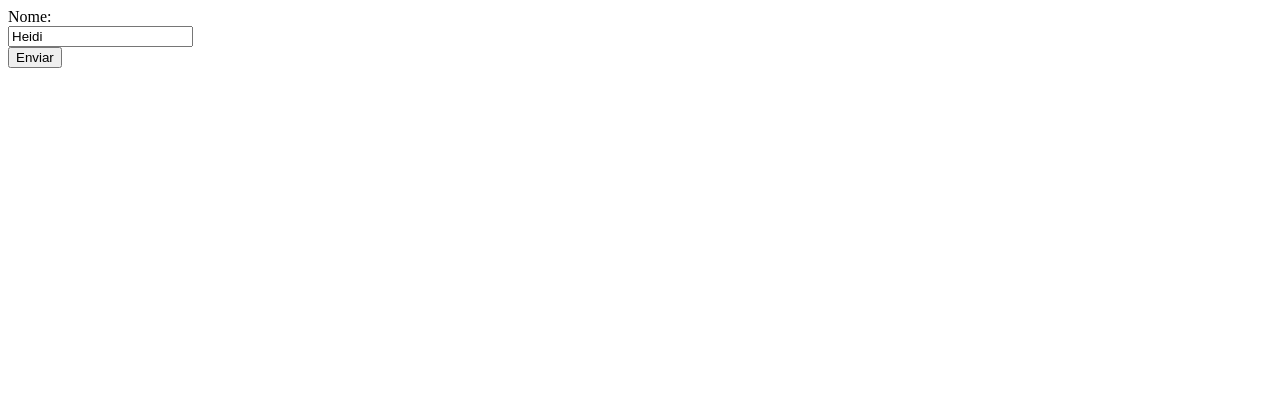
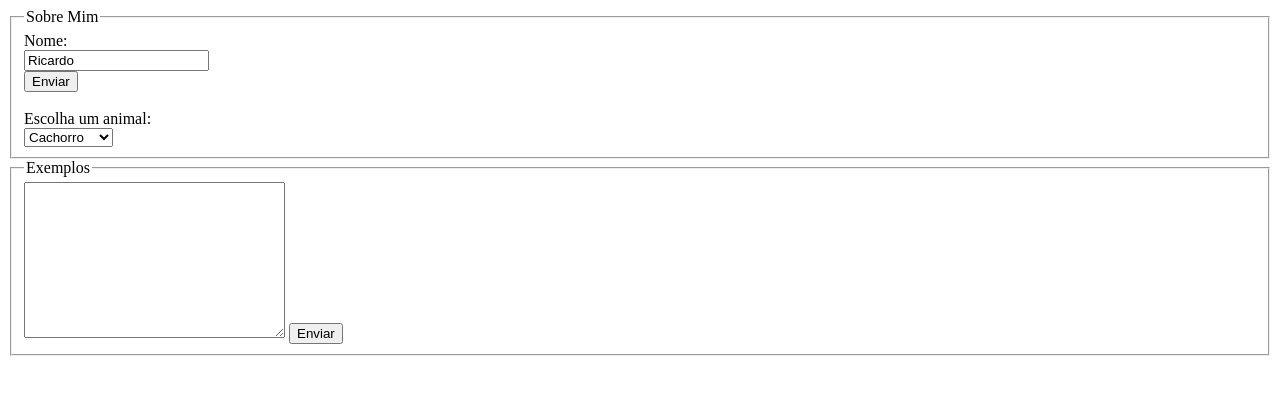
Before and after one commit to RicardoFog/curso-Programador-Web, a plain HTML site: page formulario.html in a window 1280 px wide. Drawn offline with Linux system fonts and the light colour scheme.

Commit message:
personalizando formularios
somente em html ainda

```diff
--- a/formulario.html
+++ b/formulario.html
@@ -6,11 +6,33 @@
     <title>Atributos dos Formularios</title>
 </head>
 <body>
+   <fieldset>
+        <legend>Sobre Mim</legend>
     <form action="/action_page.php" method="GET">
     <label for="nome">Nome: </label><br>
-    <input type="text" id="nome" value="Heidi"><br>
-    <input type="submit" value="Enviar">
+    <input type="text" id="nome" value="Ricardo"><br>
+    <input type="submit" value="Enviar"><br>
+
+        <!--multipla escolha -->
+    <br>
+
+        <label for="animais"> Escolha um animal:</label><br>
+    <select id="animais" name="animais">
+        <option value="cachorro">Cachorro</option>
+        <option value="Gato">Gato</option>
+        <option value="Passarinho">Passarinho</option>
+    </select><br>
+</fieldset>
+<fieldset>
+    <legend> Exemplos</legend>
+    <!--Cricando uma area de texto-->
+    <textarea name="mensagem" rows="10" cols="30"></textarea>
+    <!--Botão-->
+    <button type="button" onclick="alert('mensagem enviada com sucesso')">Enviar</button>
+    </fieldset>
+
     </form>
+
 
 </body>
 </html>
```
